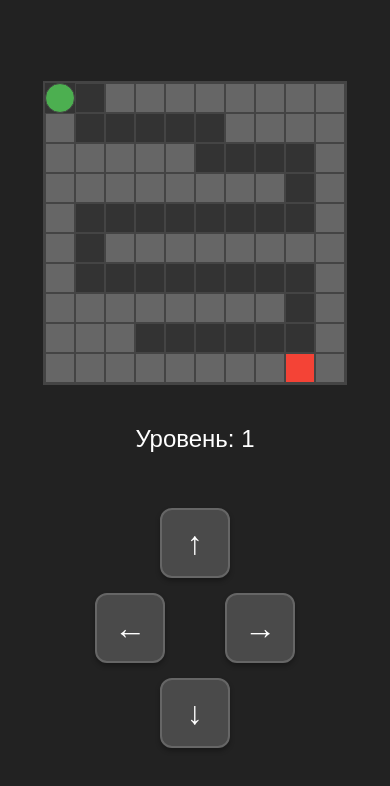
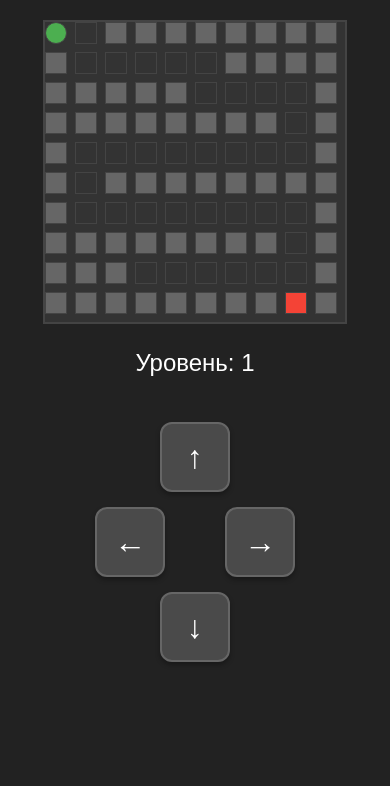
Before and after one commit to Skip522/game, a plain HTML site: page index.html in a window 390 px wide. Drawn offline with Linux system fonts and the light colour scheme.

Commit message:
Add files via upload

```diff
--- a/style.css
+++ b/style.css
@@ -18,12 +18,20 @@ body {
 #game-container {
     position: relative;
     margin-bottom: 20px;
+    width: 100%;
+    display: flex;
+    justify-content: center;
+    overflow-x: auto; /* Добавляем горизонтальную прокрутку если нужно */
+    padding: 5px;
+    -webkit-overflow-scrolling: touch; /* Плавная прокрутка на iOS */
 }
 
 #maze-container {
     display: grid;
     border: 2px solid #444;
     background-color: #333;
+    margin: 0 auto;
+    min-width: min-content;
 }
 
 .cell {
@@ -126,3 +134,55 @@ body {
         display: none;
     }
 }
+
+/* Адаптивные стили для мобильных устройств */
+@media (max-width: 768px) {
+    #game-container {
+        max-width: 100vw;
+        margin: 10px 0;
+    }
+
+    .cell {
+        width: 25px;
+        height: 25px;
+        border: 1px solid #444;
+    }
+
+    body {
+        padding: 5px;
+        height: auto;
+        min-height: 100vh;
+        justify-content: flex-start;
+        padding-top: 20px;
+    }
+}
+
+/* Для очень маленьких экранов */
+@media (max-width: 480px) {
+    .cell {
+        width: 22px;
+        height: 22px;
+        border: 1px solid #444;
+    }
+
+    body {
+        padding: 5px;
+        height: auto;
+        min-height: 100vh;
+    }
+
+    #level-info {
+        margin-top: 10px;
+        margin-bottom: 10px;
+    }
+}
+
+#maze-wrapper {
+    display: flex;
+    justify-content: center;
+    align-items: center;
+    width: 100%;
+    overflow: auto;
+    max-width: 100%;
+    padding: 5px;
+}
```
